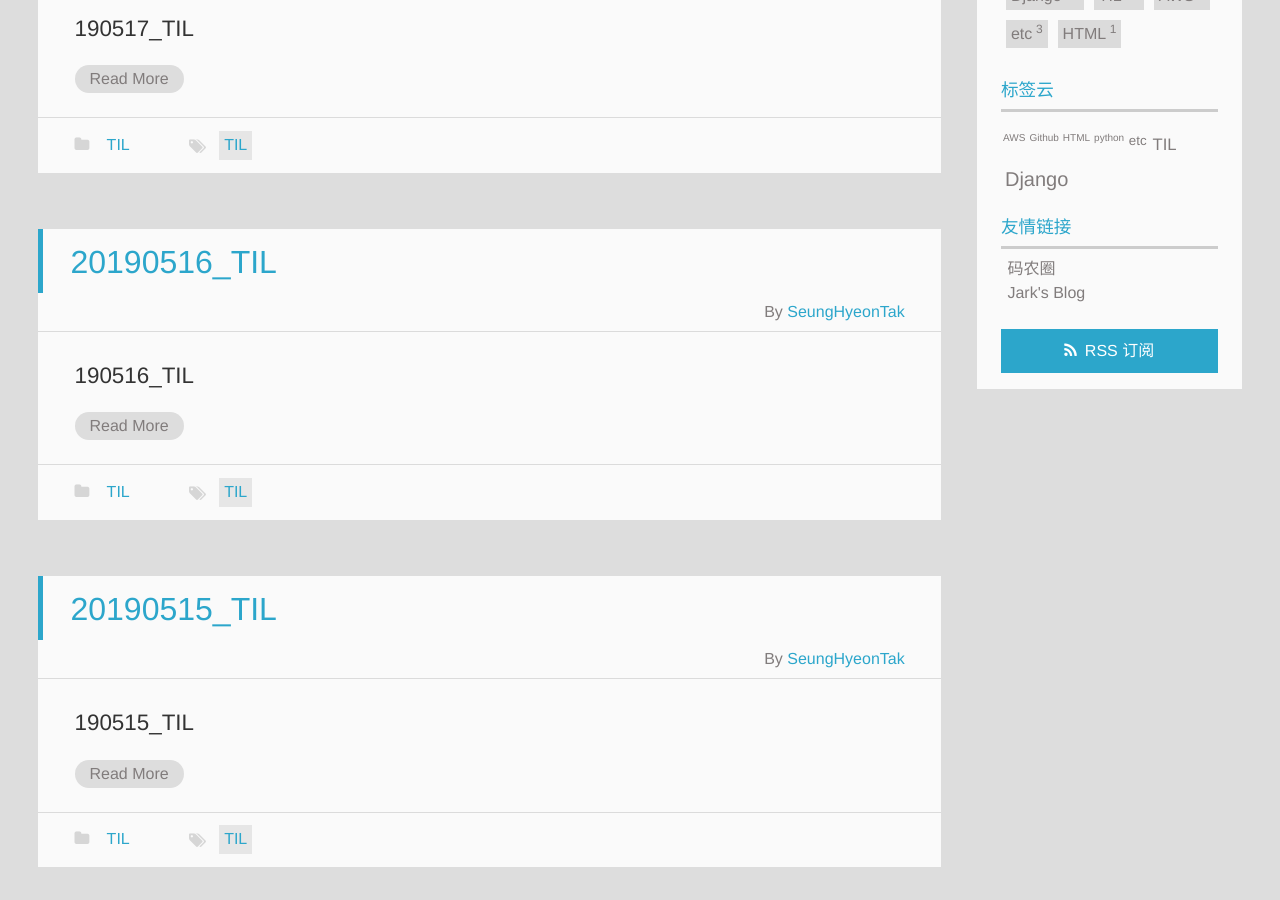
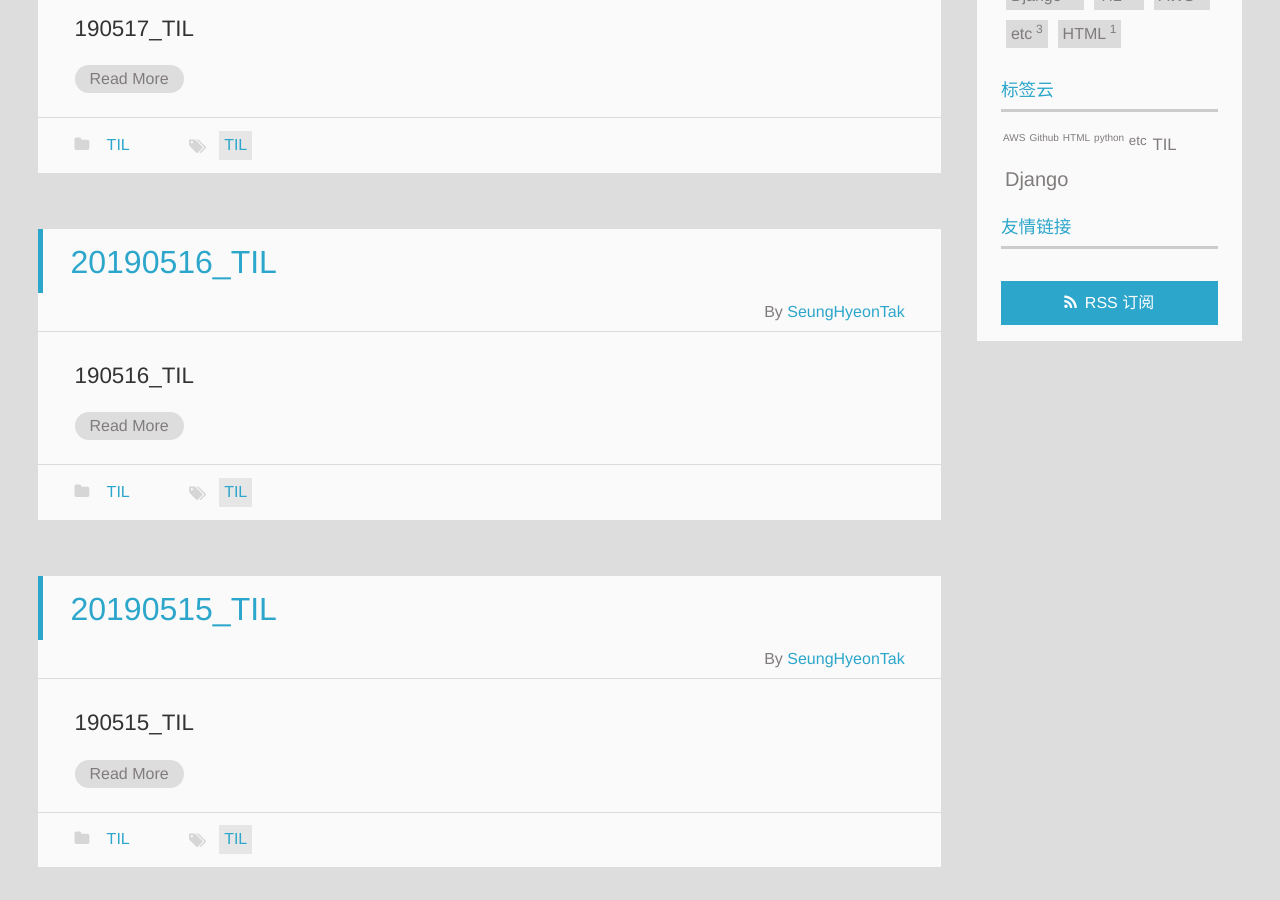
Before and after one commit to SeungHyeonTak/seunghyeontak.github.io, a Jekyll site: the page built from index.html, in a window 1280 px wide and 900 px high, scrolled down 705 px. Built offline with Jekyll 4.4.1, drawn with Linux system fonts in a browser that asks for light colours; the list of posts is cut into pages by our own code.

Commit message:
first commit12

```diff
--- a/_config.yml
+++ b/_config.yml
@@ -108,10 +108,6 @@ toc:
 ## you can set both of the value to true of neither of them.
 ## if you don't want display contents in a specified post,you can modify `front-matter` and add `toc: false`.
 
-#### Links
-links:
-  码农圈: https://coderq.com
-  Jark's Blog: http://wuchong.me
 
 #### Comment
 duoshuo_shortname:    ## e.g. wuchong      your duoshuo short name.       website: http://duoshuo.com
```
